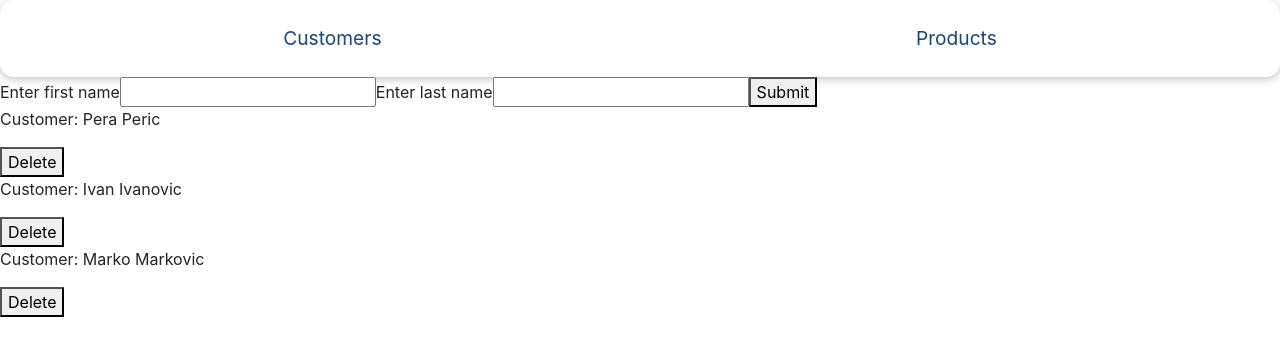
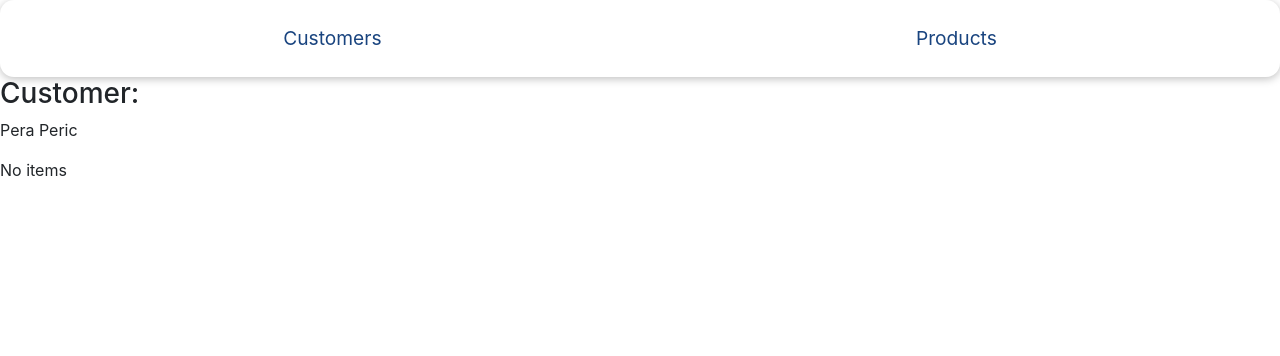
Before and after one commit to doooox/store-app, a React (Create React App) app: page /customers/1 in a window 1280 px wide. Shown: the top 356 px of the page. Built offline with nearby package versions, Linux system fonts and the light colour scheme.

Commit message:
Add Latest Purchases, add Link to page, show info

```diff
--- a/src/Routes.js
+++ b/src/Routes.js
@@ -2,15 +2,19 @@ import React from "react";
 import { Switch, Route } from "react-router-dom";
 import AddCustomers from "./pages/AppCustomers";
 import AppProducts from "./pages/AppProducts";
+import LatestPurchase from "./pages/LatestPurchase";
 
 const Routes = () => {
   return (
     <Switch>
-    <Route path="/customers">
+    <Route exact path="/customers">
       <AddCustomers />
     </Route>
     <Route path="/products">
       <AppProducts />
+    </Route>
+    <Route path="/customers/:id">
+      <LatestPurchase />
     </Route>
   </Switch>
   );
--- a/src/components/SingleCustomer.jsx
+++ b/src/components/SingleCustomer.jsx
@@ -1,4 +1,5 @@
 import React from 'react'
+import { Link } from 'react-router-dom';
 
 const SingleCustomer = ({ id, firstName, lastName, onDelete }) => {
     return (
@@ -7,6 +8,9 @@ const SingleCustomer = ({ id, firstName, lastName, onDelete }) => {
             <button onClick={() => onDelete(id)}>
                 Delete
             </button>
+            <button>
+                <Link to={`/customers/${id}`}>Latest Purchase</Link>
+            </button>
         </div>
     )
 }
--- /dev/null
+++ b/src/pages/LatestPurchase.jsx
@@ -0,0 +1,24 @@
+import React from 'react'
+import { useParams } from 'react-router-dom'
+import CustomerService from '../services/CustomerService';
+
+const LatestPurchase = () => {
+    let { id } = useParams();
+    const customer = CustomerService.get(id)
+    return (
+        <div>
+            <div>
+                <h3>Customer:</h3>
+                <p>{customer.firstName} {customer.lastName} </p>
+            </div>
+            <div>
+                {!customer.product ?
+                    <p>No items</p> :
+                    customer.product.map((product) => <li>{product}</li>
+                    )}
+            </div>
+        </div>
+    )
+}
+
+export default LatestPurchase
```
